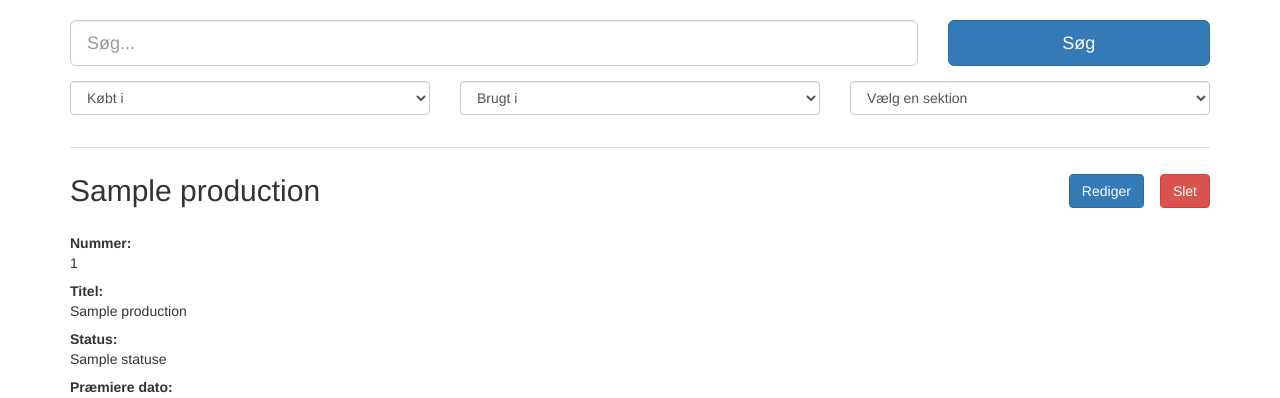
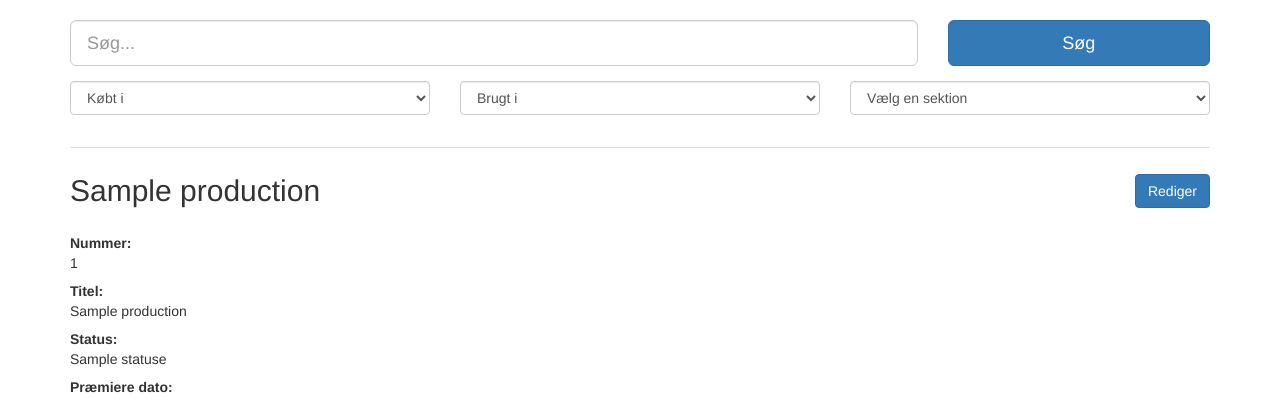
Before and after one commit to Project-Props/Props, a PHP site: page /productions/show?id=1 in a window 1280 px wide. Shown: the part 52-450 px from the top of the page. Run offline with PHP 8.4, Linux system fonts and the light colour scheme; tables that the repository leaves empty hold one stand-in row (values such as "Sample post"); data that the repository does not hold is empty; a stand-in replaces the project's code that opens the database connection; some libraries are stand-ins or nearby versions.

Commit message:
remove delete production link

```diff
--- a/views/productions/show.php
+++ b/views/productions/show.php
@@ -6,7 +6,6 @@
   </div>
 
   <div class="col-sm-6">
-    <a class="btn btn-danger right" href="/production/delete?id=<?php echo $production->id; ?>">Slet</a>
     <a class="btn btn-primary right" href="/production/edit?id=<?php echo $production->id; ?>">Rediger</a>
   </div>
 </div>
```
